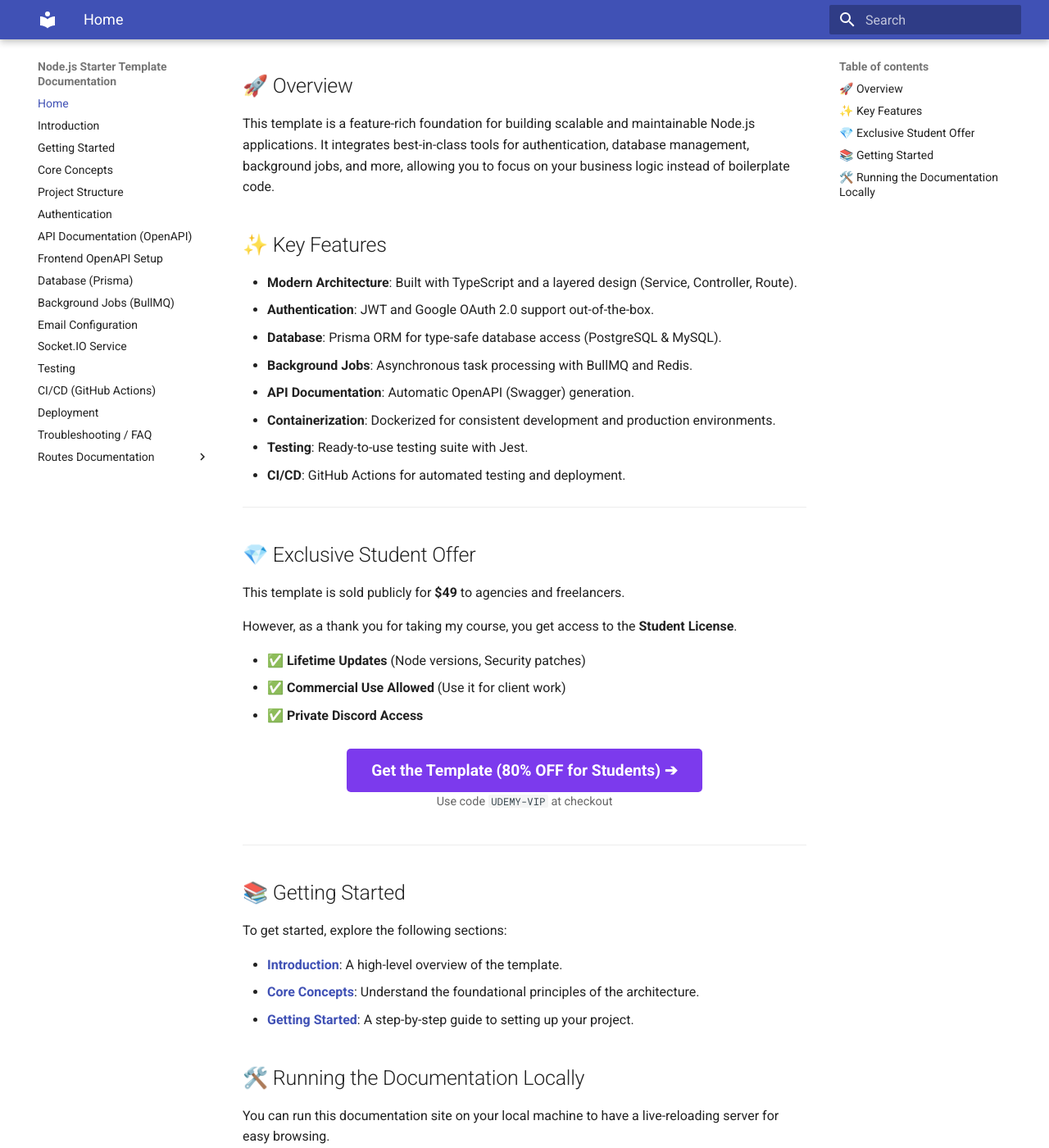
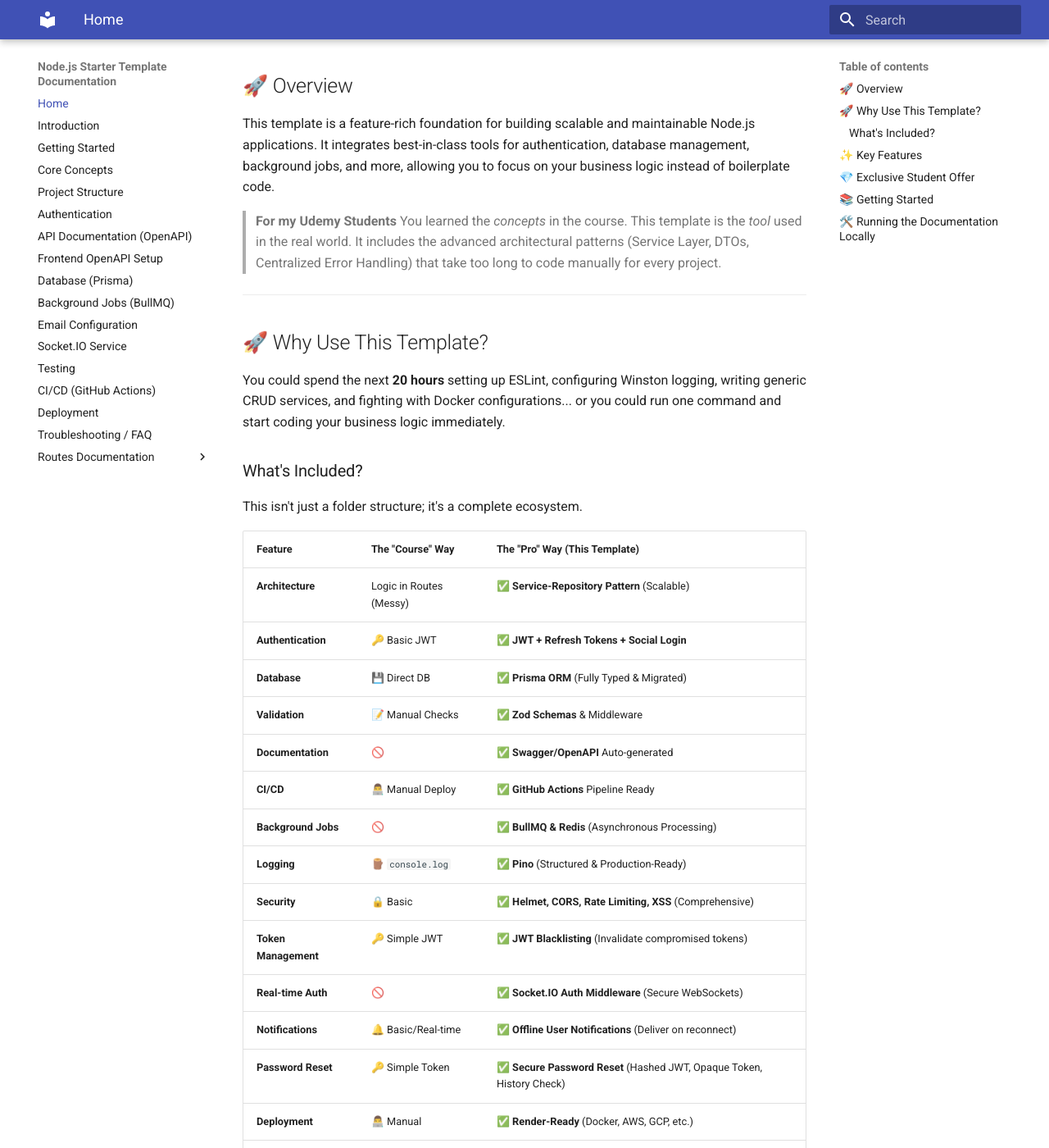
Before and after one commit to aymenkani/nodejs-starter-template-lv1, an MkDocs documentation site: the page built from documentation/docs/index.md, in a window 1280 px wide and 1400 px high, scrolled down 209 px. Shown: the whole window at 82% size. Built offline with MkDocs 1.6.1 and Material for MkDocs 9.7.7, drawn with Linux system fonts in a browser that asks for light colours; comment, search, counter and statistics services are not loaded; some of the changed text lies outside the part shown.

Commit message:
update docs

```diff
--- a/documentation/docs/index.md
+++ b/documentation/docs/index.md
@@ -6,6 +6,40 @@ This documentation provides a comprehensive guide to the Node.js Advanced Starte
 ## 🚀 Overview
 
 This template is a feature-rich foundation for building scalable and maintainable Node.js applications. It integrates best-in-class tools for authentication, database management, background jobs, and more, allowing you to focus on your business logic instead of boilerplate code.
+
+> **For my Udemy Students**
+> You learned the *concepts* in the course. This template is the *tool* used in the real world. It includes the advanced architectural patterns (Service Layer, DTOs, Centralized Error Handling) that take too long to code manually for every project.
+
+---
+
+## 🚀 Why Use This Template?
+
+You could spend the next **20 hours** setting up ESLint, configuring Winston logging, writing generic CRUD services, and fighting with Docker configurations... or you could run one command and start coding your business logic immediately.
+
+### What's Included?
+
+This isn't just a folder structure; it's a complete ecosystem.
+
+| Feature | The "Course" Way | The "Pro" Way (This Template) |
+| :--- | :--- | :--- |
+| **Architecture** | Logic in Routes (Messy) | ✅ **Service-Repository Pattern** (Scalable) |
+| **Authentication** | 🔑 Basic JWT | ✅ **JWT + Refresh Tokens + Social Login** |
+| **Database** | 💾 Direct DB | ✅ **Prisma ORM** (Fully Typed & Migrated) |
+| **Validation** | 📝 Manual Checks | ✅ **Zod Schemas** & Middleware |
+| **Documentation** | 🚫 | ✅ **Swagger/OpenAPI** Auto-generated |
+| **CI/CD** | 👨‍💻 Manual Deploy | ✅ **GitHub Actions** Pipeline Ready |
+| **Background Jobs** | 🚫 | ✅ **BullMQ & Redis** (Asynchronous Processing) |
+| **Logging** | 🪵 `console.log` | ✅ **Pino** (Structured & Production-Ready) |
+| **Security** | 🔒 Basic | ✅ **Helmet, CORS, Rate Limiting, XSS** (Comprehensive) |
+| **Token Management** | 🔑 Simple JWT | ✅ **JWT Blacklisting** (Invalidate compromised tokens) |
+| **Real-time Auth** | 🚫 | ✅ **Socket.IO Auth Middleware** (Secure WebSockets) |
+| **Notifications** | 🔔 Basic/Real-time | ✅ **Offline User Notifications** (Deliver on reconnect) |
+| **Password Reset** | 🔑 Simple Token | ✅ **Secure Password Reset** (Hashed JWT, Opaque Token, History Check) |
+| **Deployment** | 👨‍💻 Manual | ✅ **Render-Ready** (Docker, AWS, GCP, etc.) |
+| **AI Integration** | 🚫 | 🚀 **AI Agent Scalability** (Designed for easy integration with context AI config) |
+| **File Uploads** | 📤 Direct Uploads | ✅ **S3 Presigned URLs** (Secure & Scalable) |
+
+---
 
 ## ✨ Key Features
 
```
